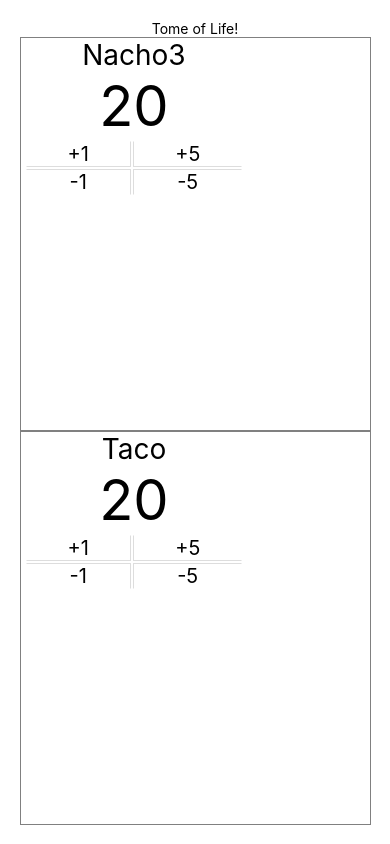
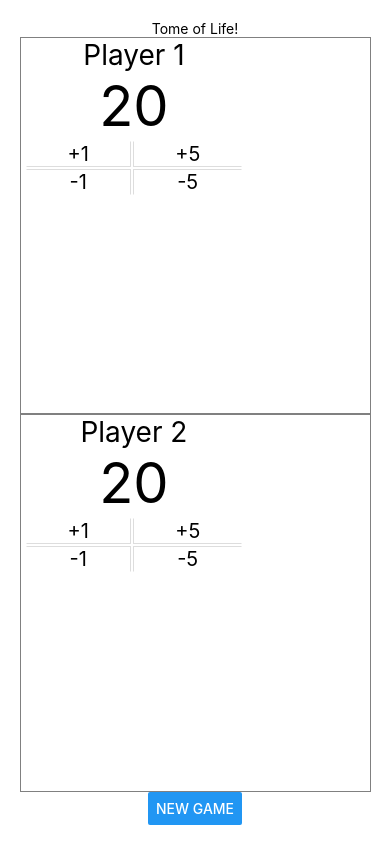
Before and after one commit to mcgrue/magicthing-native, a React Native app: screen / in a window 390 px wide. Built offline with nearby package versions, Linux system fonts and the light colour scheme.

Commit message:
Players can reset the game

```diff
--- a/app/components/home.js
+++ b/app/components/home.js
@@ -1,7 +1,13 @@
 "use strict";
 
 import React, { Component } from "react";
-import { StyleSheet, View, ActivityIndicator, Text } from "react-native";
+import {
+    ActivityIndicator,
+    Button,
+    StyleSheet,
+    Text,
+    View
+} from "react-native";
 
 import { bindActionCreators } from "redux";
 import { connect } from "react-redux";
@@ -14,32 +20,39 @@ const UPDATE_TIMEOUT_IN_MS = 1000;
 
 console.disableYellowBox = true;
 
-class Home extends Component {
-    constructor(props) {
-        super(props);
-
-        this.state = {
+const cleanState = () => {
+    return {
         players: {
             "player-1": {
-                    name: "Nacho3",
+                name: "Player 1",
                 life: 20,
                 lastUpdate: 0,
                 ledger: []
             },
             "player-2": {
-                    name: "Taco",
+                name: "Player 2",
                 life: 20,
                 lastUpdate: 0,
                 ledger: []
             }
         }
     };
+};
 
-        // this.renderItem = this.renderItem.bind(this);
+class Home extends Component {
+    constructor(props) {
+        super(props);
+
+        this.state = cleanState();
     }
 
     componentDidMount() {
         this.props.getData(); //call our action
+    }
+
+    resetGame() {
+        console.log("resetting game!");
+        this.setState(Object.assign({}, cleanState()));
     }
 
     updatePlayerName = (playerKey, newName) => {
@@ -103,6 +116,8 @@ class Home extends Component {
                         updatePlayerName={this.updatePlayerName}
                     />
                 ))}
+
+                <Button title="New Game" onPress={() => this.resetGame()} />
             </View>
         );
 
```
Lines whose indentation alone changed are shown as unchanged.
